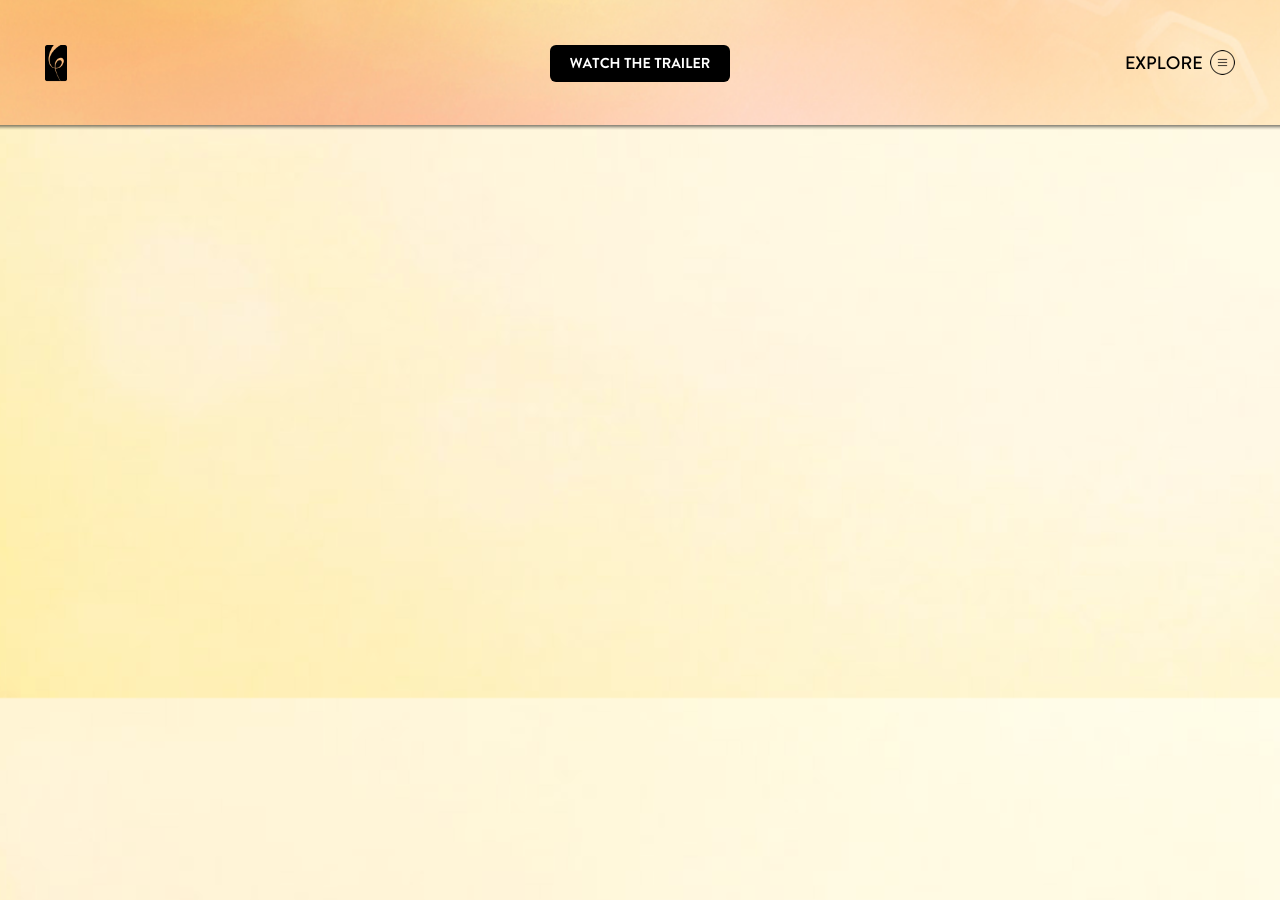
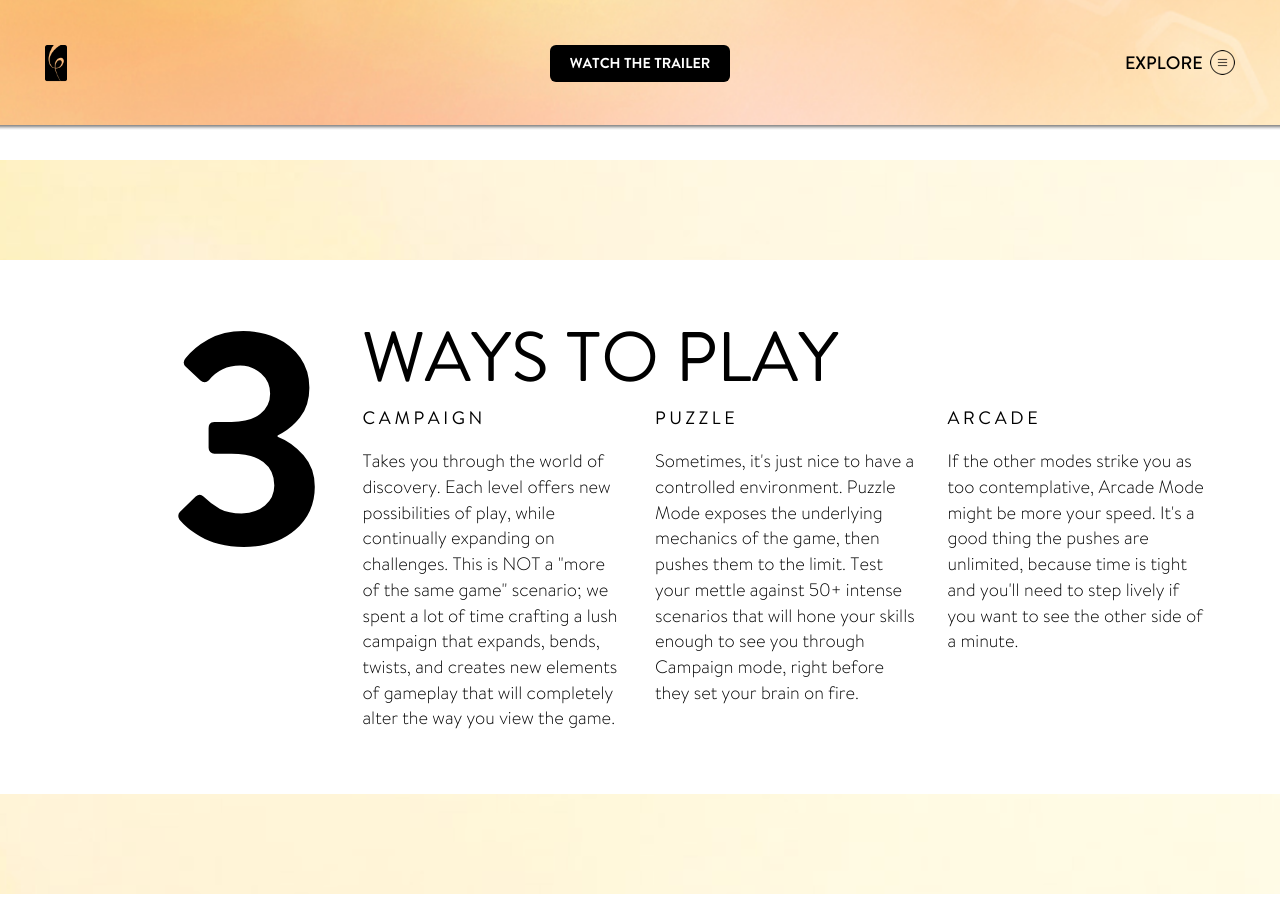
Before and after one commit to cipherprime/cipherprime.com, a Jekyll site: the page built from games/fractal/index.html, in a window 1280 px wide and 900 px high, scrolled down 1102 px. Built offline with Jekyll 4.4.1, drawn with Linux system fonts in a browser that asks for light colours; nearby versions of some CDN libraries; some web fonts are replaced; some of the changed text lies outside the part shown.

Commit message:
more work

```diff
--- /dev/null
+++ b/_includes/humble.html
@@ -0,0 +1,4 @@
+<div class="humblewrap">
+	<?=$this->element('loader');?>
+	<iframe id="humblewidget" width='550' height='264' scrolling='no' frameBorder='0' style='border:none;' src='<?=$url?>'></iframe>
+</div>
--- a/_includes/product.html
+++ /dev/null
@@ -1,18 +0,0 @@
-
-<div class="origin">
-
-	<div class="top" data-appear="<?=$this->fetch('appear')?>">
-		<div class="maintitle">
-            <h1>{{ page.title }}</h1>
-        	<h2>{{ page.subtitle }}</h2>
-        	<div class="dockable" >
-        		<a href="//youtube.com/embed/{{ page.trailer-id }}" class="button" rel='trailer'>{{ page.trailer-cta }}</a>
-        	</div>
-		</div>
-
-		<div id="player"></div>
-
-
-		<div class="shadow"></div>
-	</div>
-</div>
--- /dev/null
+++ b/_layouts/product.html
@@ -0,0 +1,99 @@
+---
+layout: default
+---
+
+
+
+<div class="origin">
+
+	<div class="top" data-appear="<?=$this->fetch('appear')?>">
+		<div class="maintitle">
+            <h1>{{ page.title }}</h1>
+        	<h2>{{ page.subtitle }}</h2>
+        	<div class="dockable" >
+        		<a href="//youtube.com/embed/{{ page.trailer-id }}" class="button" rel='trailer'>{{ page.trailer-cta }}</a>
+        	</div>
+		</div>
+
+		<div id="player"></div>
+
+
+		<div class="shadow"></div>
+	</div>
+</div>
+
+
+
+<div class="bottom">
+
+
+	<section class="maincontent">
+		<div class="container">
+			<div class="row">
+
+				<aside class="sidebar col-md-4">
+
+					{{ page.sidebar }}
+
+				</aside>
+
+				<article class="main col-md-8">
+					{{ content }}
+				</article>
+			</div>
+		</div>
+	</section>
+
+	{{ page.additional }}
+
+	<div class="divider"></div>
+
+	<section class="testimonials">
+		<div class="container">
+
+			<div class="row testimonial">
+
+				<div class="col-sm-12">
+
+					{{ page.testimonials }}
+
+				</div>
+			</div>
+
+		</div>
+
+	</section>
+
+	{% if page.awards %}
+
+	<div class="divider"></div>
+
+	<section id="awards">
+		<div class="container">
+			<div class="row">
+				<div class="col-sm-12">
+					{{ page.awards }}
+				</div>
+			</div>
+		</div>
+	</section>
+
+	{% endif %}
+
+
+
+	<? $humble = $this->fetch("humble");
+	  if( $humble != null ): ?>
+
+	<?=$this->element("buy_block", array(
+		"lead" => $this->fetch("lead"),
+		"title" => $this->fetch("buytitle"),
+		"humble" => $humble
+	))?>
+
+	<? endif ?>
+
+	<?=$this->element('available', array('title' => 'More Games:'))?>
+
+
+</div>
--- a/games/fractal/index.html
+++ b/games/fractal/index.html
@@ -1,14 +1,117 @@
 ---
-layout: default
+layout: product
 title: Fractal
 subtitle: Available for Mac/PC, iPad, Android, and Linux.
-trailer-cta: Watch The Trailer
+trailer-cta: Watch the trailer
 trailer-id: ZzrJrmcItMU
 css: games/fractal.css
 theme: dark
+appear: #FBD392
+preview: /img/fractal/fractal_preview.jpg
+
+sidebar: |
+    <ul class="actions">
+    <li class="primary"><a href="/games/fractal/buy">buy it now</a></li>
+    <li><a href="//www.youtube.com/embed/ZzrJrmcItMU" rel="trailer">trailer</a></li>
+    <li><a href="/mailinglist">mailing list</a></li>
+    <li><a href="/games/fractal/faq">faq</a></li>
+    <li><a href="/games/fractal/guide">guide</a></li>
+    <li><a href="#awards">awards</a></li>
+    </ul>
+
+    <div class="visible-md-block visible-lg-block">
+
+    <section>
+    <h4>Credits</h4>
+    <ul>
+    <li><a href="//twitter.com/dainsaint">Dain Saint</a></li>
+    <li><a href="//twitter.com/willstall">William Stallwood</a></li>
+    <li>Ben Ells</li>
+    </ul>
+    </section>
+    <p>
+    For any business inquiries, please contact us at <a href="#">team@cipherprime.com</a>
+    </p>
+
+    </div>
+
+awards: |
+    <ul class="row">
+    <li class="col-sm-3"><h3>IndieCade Musical Excellence Nominee</h3><a href="//www.indiegamereviewer.com/igrs-indiecade-2010-coverage-review-fractal/">IndieCade</a></li>
+    <li class="col-sm-3"><h3>Featured</h3><a href="//www.polygon.com/2013/6/18/4443242/humble-bundle-aquaria-fractal-organ-trail-stealth-bastard">Humble Bundle</a></li>
+    <li class="col-sm-3"><h3>Super Indie Spotlight</h3><a href="//blip.tv/indiestatik/super-indie-spotlight-fractal-make-blooms-not-war-review-6660692">Indie Statik</a></li>
+    <li class="col-sm-3"><h3>Review of the Week</h3><a href="//www.gamesradar.com/ipad-reviews-week-fractal-make-blooms-not-war-touchgrind-bmx-phoenix-doodle-jump/">Games Radar</a></li>
+    <li class="col-sm-3"><h3>Editor's Choice</h3><a>App Store</a></li>
+    <li class="col-sm-3"><h3>10/10</h3><a href="//mac.appstorm.net/reviews/games-reviews/fractal-a-visually-stunning-puzzler/">App Storm</a></li>
+    <li class="col-sm-3"><h3>TIME Magazine, WHAT!?</h3><a href="//techland.time.com/2011/09/12/addictive-blooms-fractal-review/">TIME</a></li>
+    <li class="col-sm-3"><h3>25 Best Mac App Store Games</h3><a href="//www.maclife.com/article/gallery/25_best_mac_app_store_games_under_10#slide-11">Mac|Life</a></li>
+    </ul>
+
+
+testimonials: |
+    <blockquote cite="http://www.indiegamereviewer.com/igrs-indiecade-2010-coverage-review-fractal/">
+    <p>&ldquo;Slick, explosive, and wickedly addictive. Fractal brings together the best parts of Hexic and Lumines, and then blows them to itty-bitty pieces.&rdquo;</p>
+    <footer>Adam Fimio, <a href="http://www.indiegamereviewer.com/igrs-indiecade-2010-coverage-review-fractal/">Indie Game Reviewer</a></footer>
+    </blockquote>
+
+    <blockquote cite="http://jayisgames.com/archives/2010/05/fractal.php">
+    <p>&ldquo;Cipher Prime succeeds once again in creating a puzzle with an atmosphere that pops with energy&rdquo;</p>
+    <footer>Stephen Lewis, <a href="http://jayisgames.com/archives/2010/05/fractal.php">JayIsGames</a></footer>
+    </blockquote>
+
+    <blockquote cite="http://indiegames.com/2012/01/indieroyale_game_profile_fract.html">
+    <p>&ldquo;Praise the Prime, it&rsquo;s lovely stuff.&rdquo;</p>
+    <footer>Cassandra Khaw, <a href="http://indiegames.com/2012/01/indieroyale_game_profile_fract.html">IndieGames.com</a></footer>
+    </blockquote>
+
+
+additional: |
+
+    <section class="divider">
+    </section>
+
+
+    <section>
+    	<div class="container">
+    		<div class="row">
+    			<div class="col-sm-3 hidden-xs" style="font-family:'BrandonText-Bold';font-size: 300px; text-align:right; margin-top: -86px">
+    				3
+    			</div>
+
+    			<div class="col-sm-9" >
+    				<div style="font-family:'BrandonText-Regular'; font-size:70px; text-transform:uppercase; " class="hidden-xs">WAYS TO PLAY</div>
+    				<h2 class="visible-xs">3 Ways To Play</h2>
+
+    				<div class="row">
+    					<div class="col-sm-4">
+    					<h3>Campaign</h3>
+
+    					<p>Takes you through the world of discovery. Each level offers new possibilities of play, while continually expanding on challenges. This is NOT a "more of the same game" scenario; we spent a lot of time crafting a lush campaign that expands, bends, twists, and creates new elements of gameplay that will completely alter the way you view the game.</p>
+    				</div>
+
+    				<div class="col-sm-4">
+    					<h3>Puzzle</h3>
+
+    					<p>Sometimes, it's just nice to have a controlled environment. Puzzle Mode exposes the underlying mechanics of the game, then pushes them to the limit. Test your mettle against 50+ intense scenarios that will hone your skills enough to see you through Campaign mode, right before they set your brain on fire.</p>
+    				</div>
+
+    				<div class="col-sm-4">
+    					<h3>Arcade</h3>
+
+    					<p>If the other modes strike you as too contemplative, Arcade Mode might be more your speed. It's a good thing the pushes are unlimited, because time is tight and you'll need to step lively if you want to see the other side of a minute.</p>
+    				</div>
+    				</div>
+    			</div>
+
+
+    		</div>
+
+
+    	</div>
+    </section>
 ---
 
-{% include product.html %}
+
 
 <h1>Make blooms, <strong>not war</strong>.</h1>
 
```
Also changed, not shown: _includes/buy_block.html (added, +19 -0 lines), games/intake/index.html (added, +88 -0 lines), games/splice/index.html (added, +128 -0 lines). Lines whose indentation alone changed are shown as unchanged.
